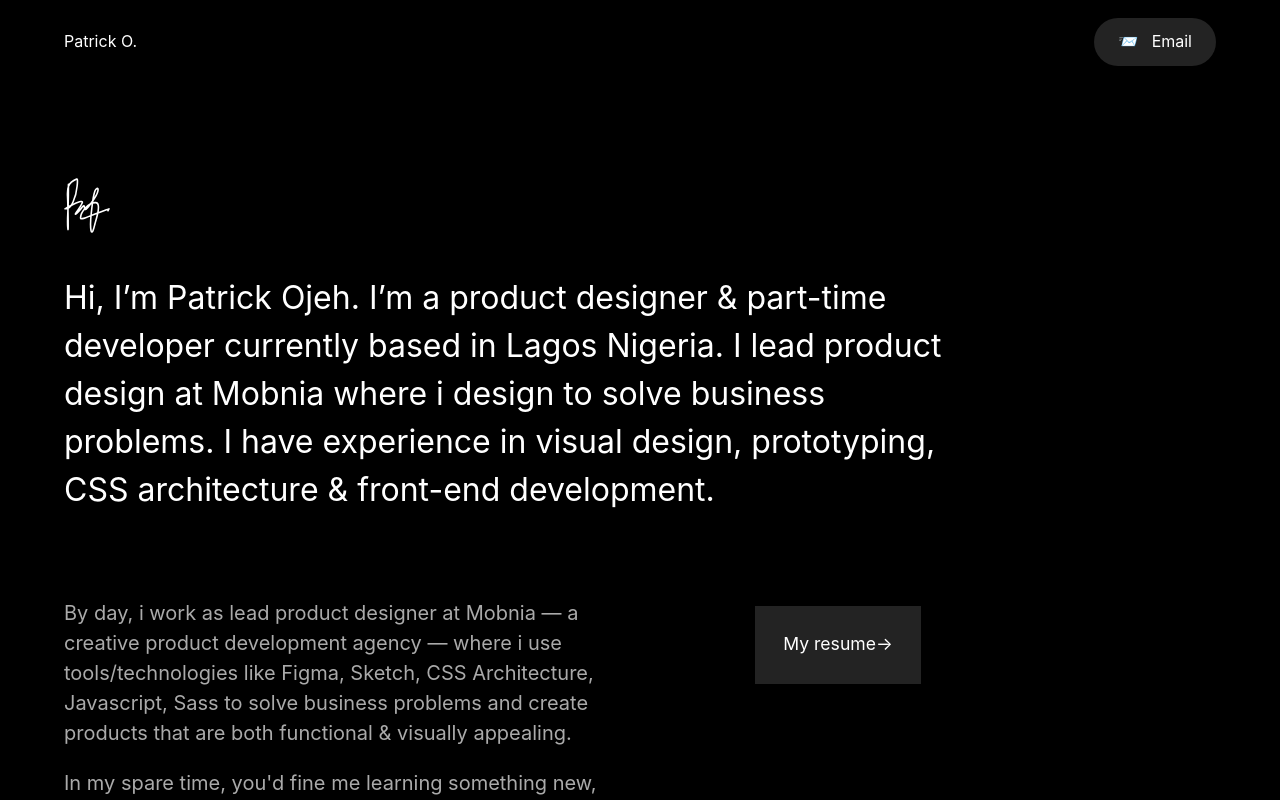
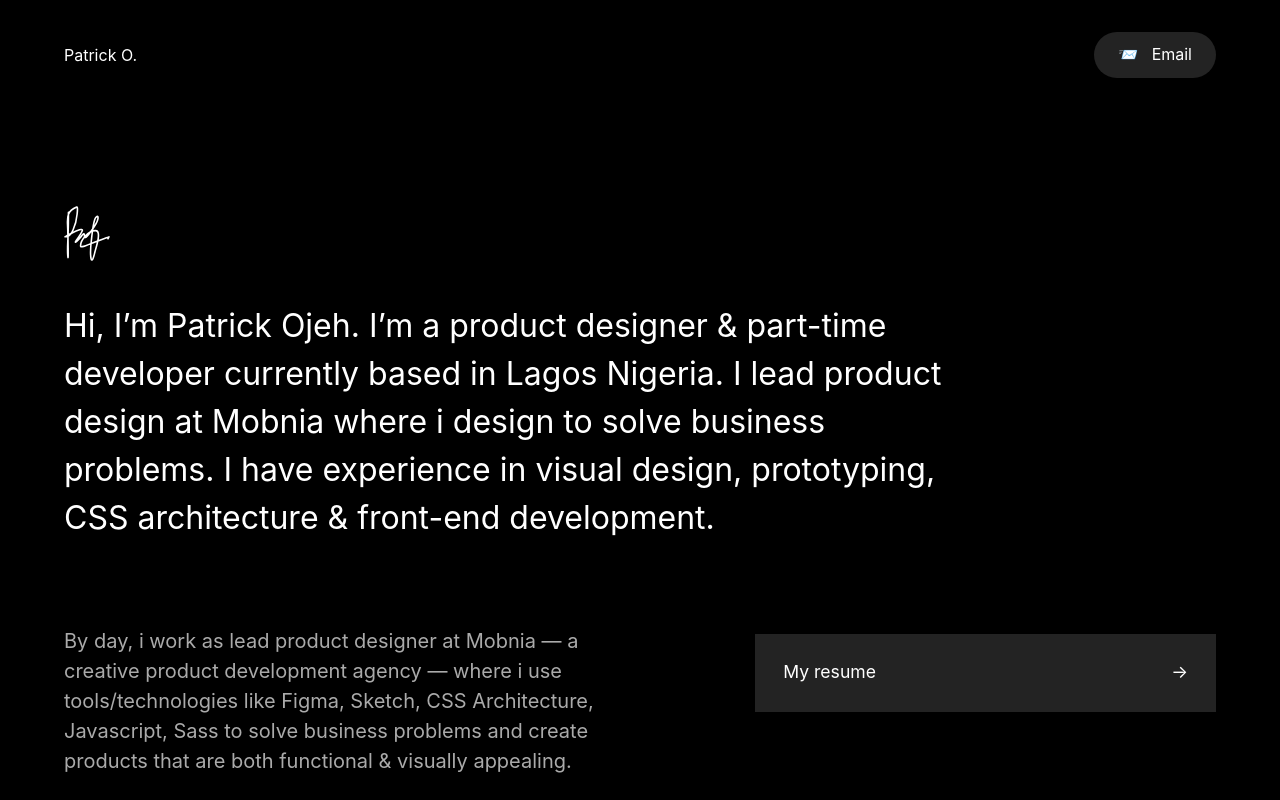
Before and after one commit to patrickojeh/portfolio, a React (Create React App) app: page / in a window 1280 px wide. Shown: the top 800 px of the page. Built offline with nearby package versions, Linux system fonts and the light colour scheme.

Commit message:
add hover state to button

```diff
--- a/src/App.css
+++ b/src/App.css
@@ -22,6 +22,7 @@
 .btn {
   color: var(--white);
   background: var(--near-black);
+  display: inline-block;
   padding: 13px 24px 15px;
   border-radius: 84px;
 }
@@ -37,7 +38,6 @@ p {
 }
 .resume-link {
   background: #232323;
-  display: inline-block;
   font-size: 1rem;
   padding: 24px 28px 26px;
   position: relative;
```
